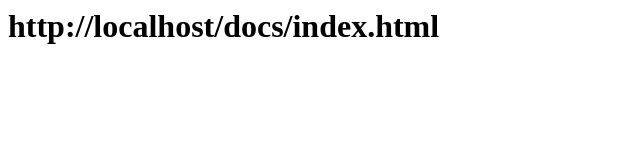
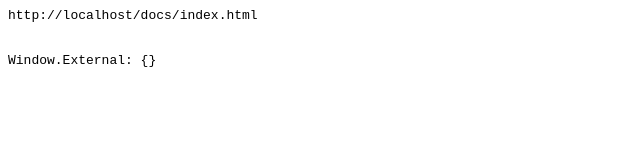
Before and after one commit to nskoufis/url_echo_page, a plain HTML site: page docs/index.html in a window 1280 px wide. Shown: the whole page, without its empty margins (0-640 px from the left). Drawn offline with Linux system fonts and the light colour scheme.

Commit message:
Output extern

```diff
--- a/docs/index.html
+++ b/docs/index.html
@@ -2,8 +2,9 @@
 
 </head>
 <body>
-    <h1 id="url"></h1>
+    <pre id="url"></pre>
 </body>
 <script>
-    document.getElementById("url").innerText = window.location.href;
+    document.getElementById("url").innerText = window.location.href + "\n\n\nWindow.External: " + JSON.stringify(window.external);
+
 </script>
```
